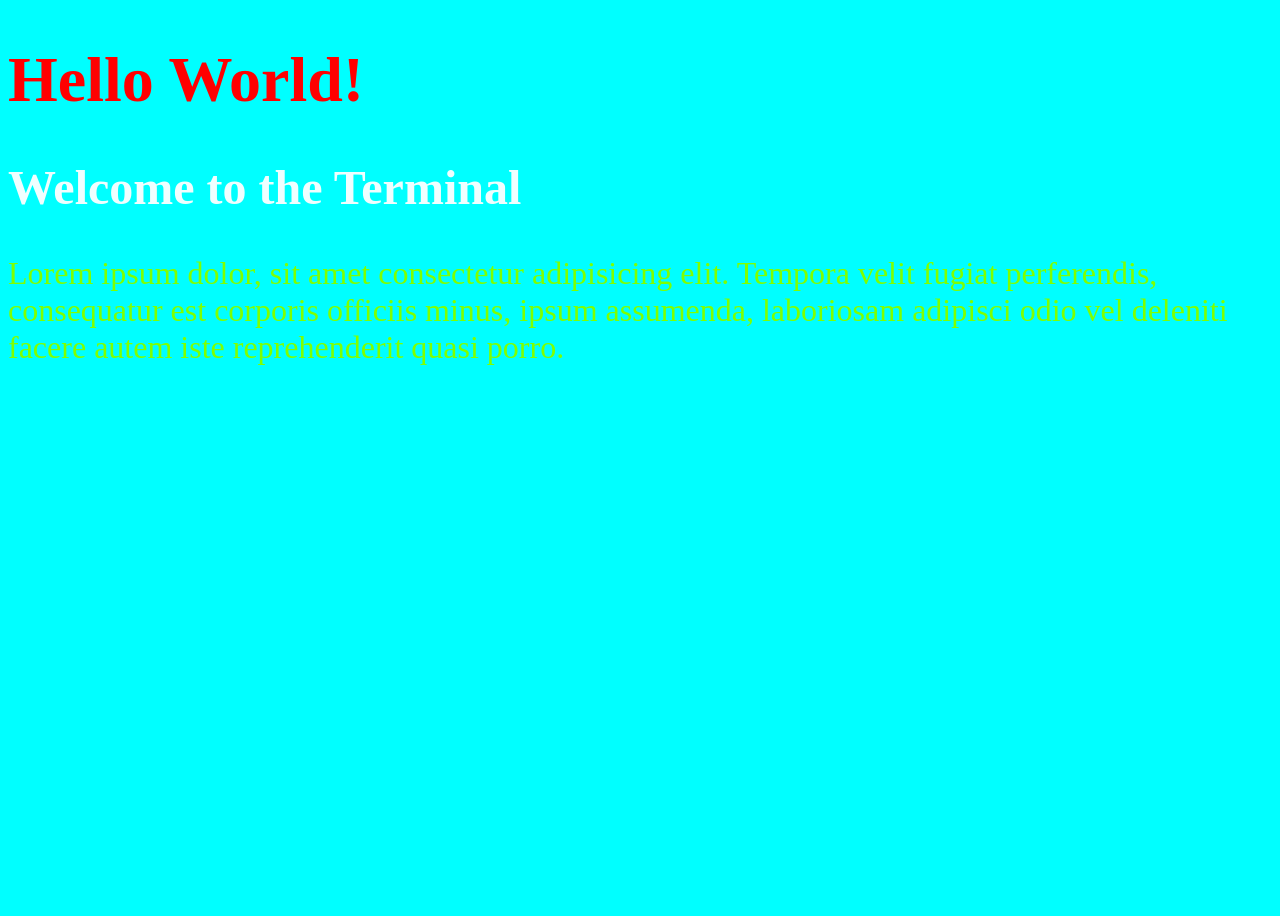
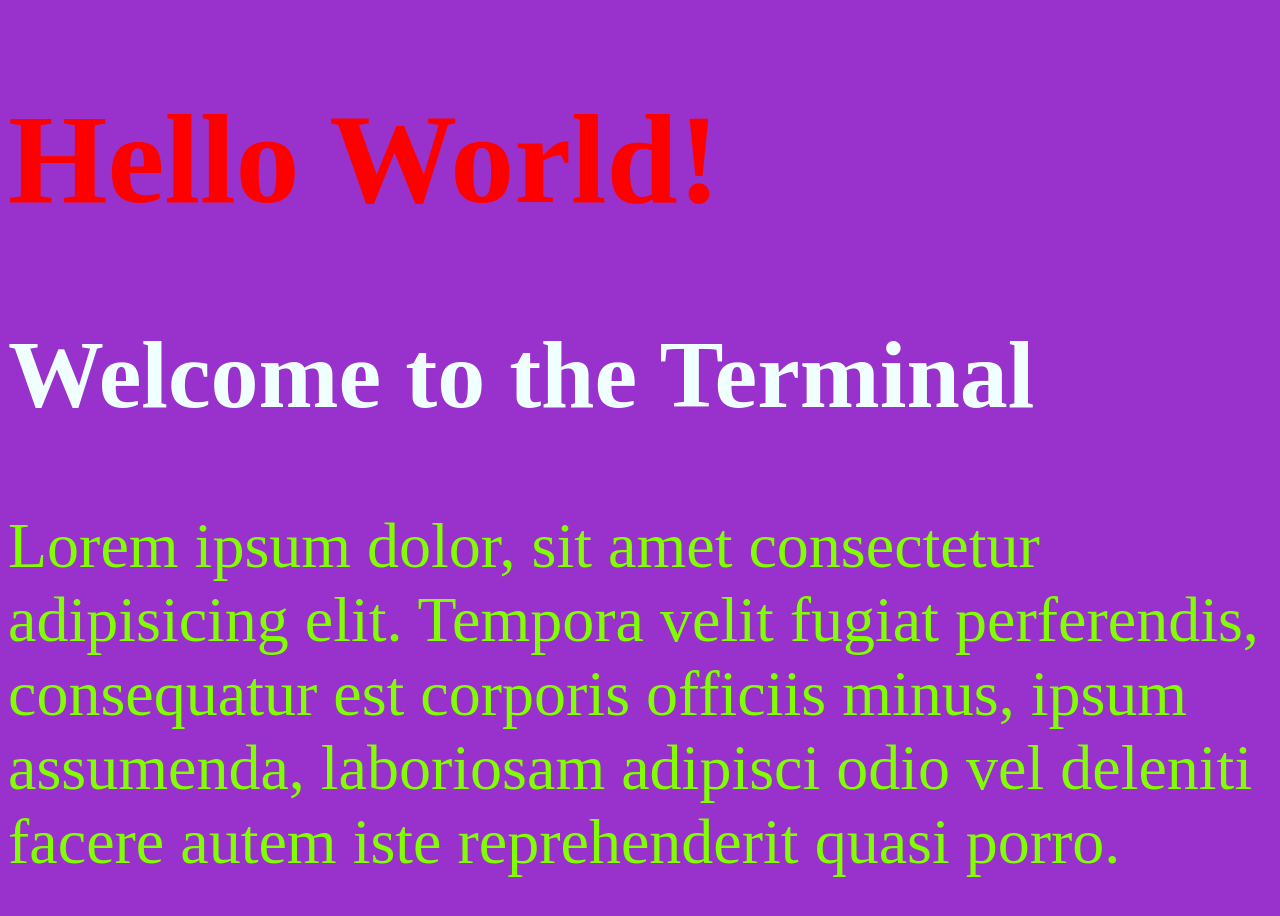
Before and after one commit to lemonstener/repo-test, a plain HTML site: page index.html in a window 1280 px wide. Before the commit the page ends 800 px from the top, so only its background shows below. Drawn offline with Linux system fonts and the light colour scheme.

Commit message:
more changes

```diff
--- a/style.css
+++ b/style.css
@@ -1,7 +1,7 @@
 body{
-    background-color: aqua;
+    background-color: darkorchid;
     color: azure;
-    font-size: 2em;
+    font-size: 4em;
 }
 
 h1{
```
